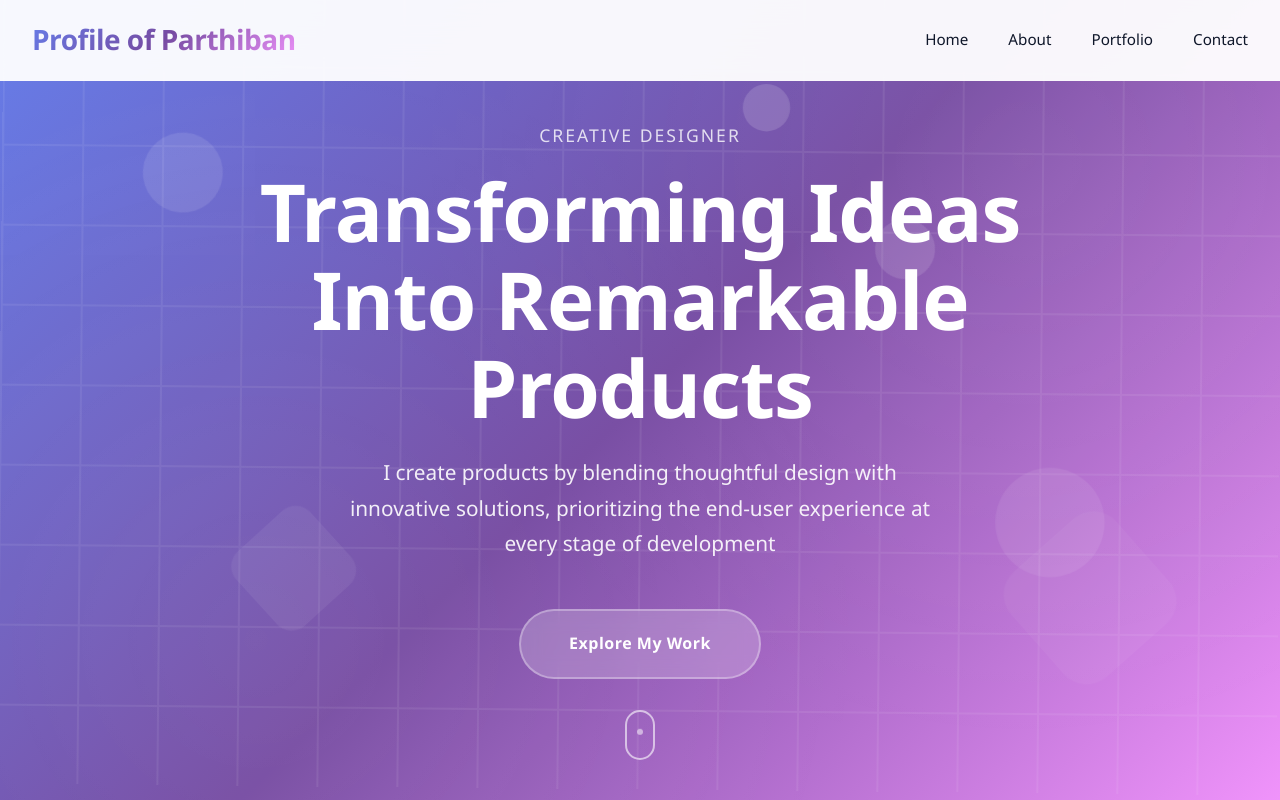
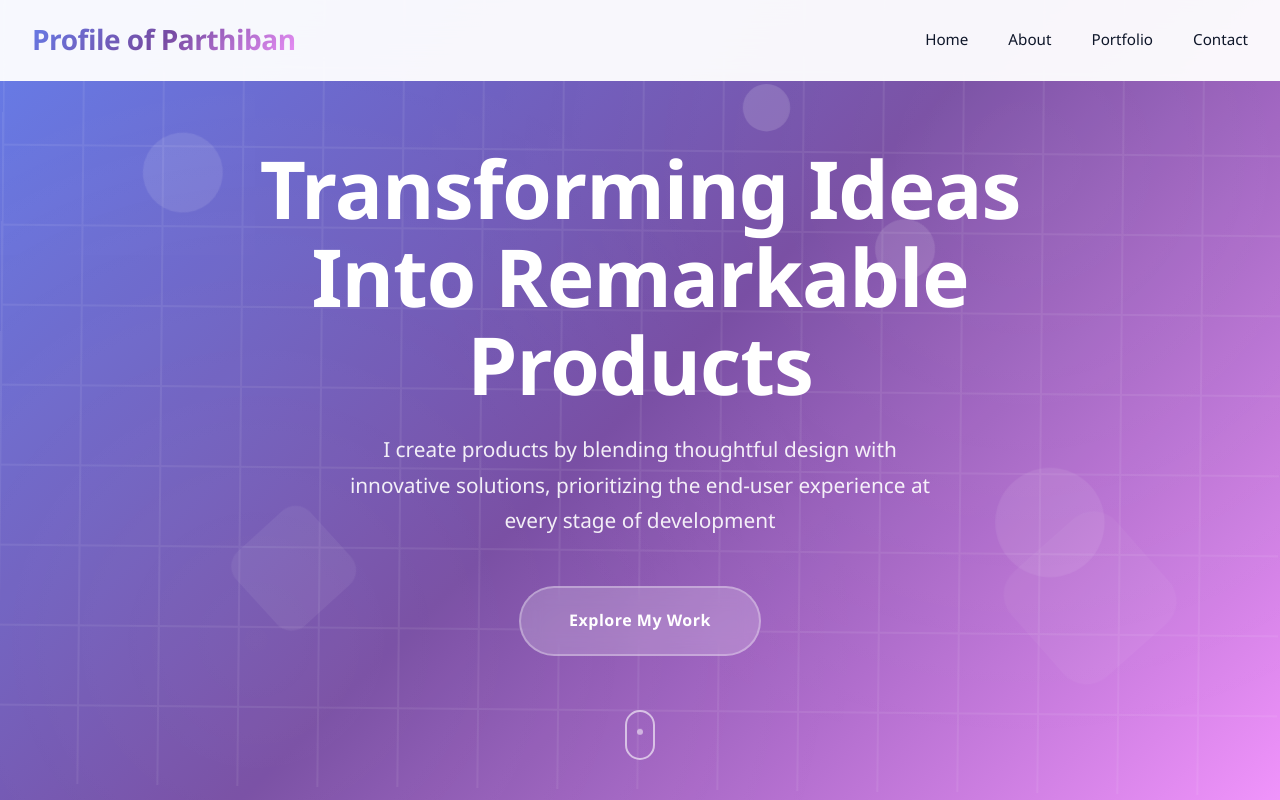
Before and after one commit to dsparthiban/Profile, a plain HTML site: page index.html in a window 1280 px wide. Shown: the top 800 px of the page. Drawn offline with Linux system fonts and the light colour scheme.

Commit message:
Update index.html

```diff
--- a/index.html
+++ b/index.html
@@ -54,7 +54,7 @@ https://templatemo.com/tm-593-personal-shape
             <div class="shape shape-6"></div>
         </div>
         <div class="hero-content">
-            <div class="hero-subtitle">Creative Designer</div>
+<!--             <div class="hero-subtitle"></div> -->
             <h1>Transforming Ideas Into Remarkable Products</h1>
             <p class="subtitle">I create products by blending thoughtful design with innovative solutions, prioritizing the end-user experience at every stage of development</p>
             <a href="#portfolio" class="cta-button">Explore My Work</a>
```
